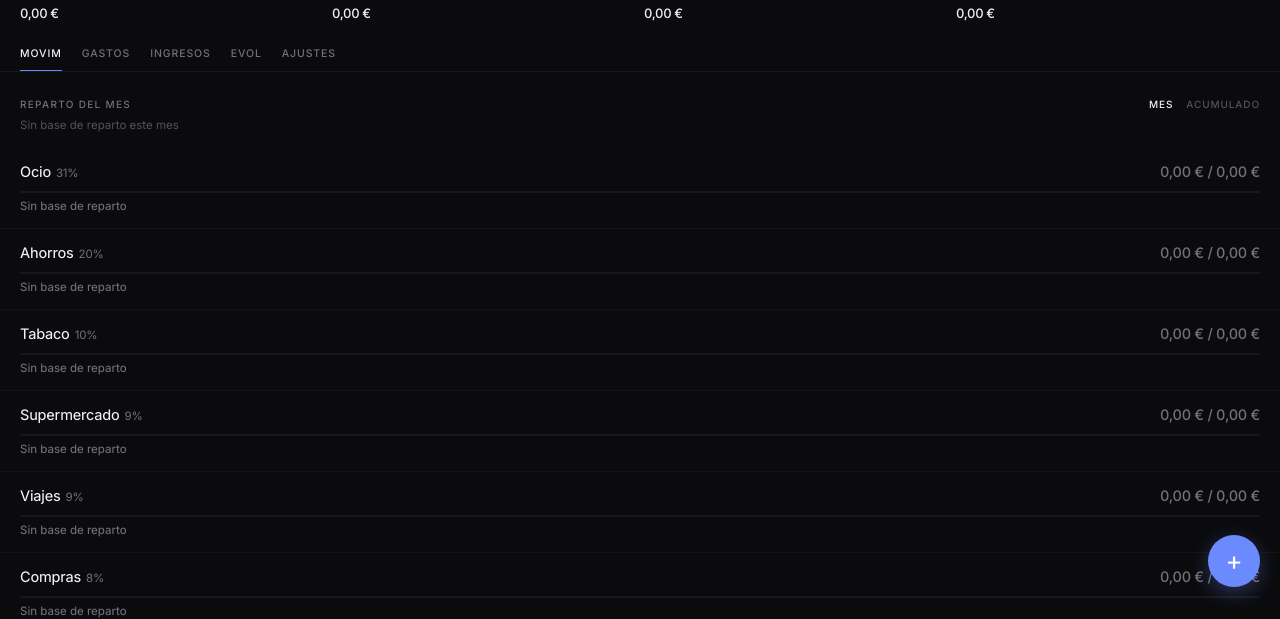
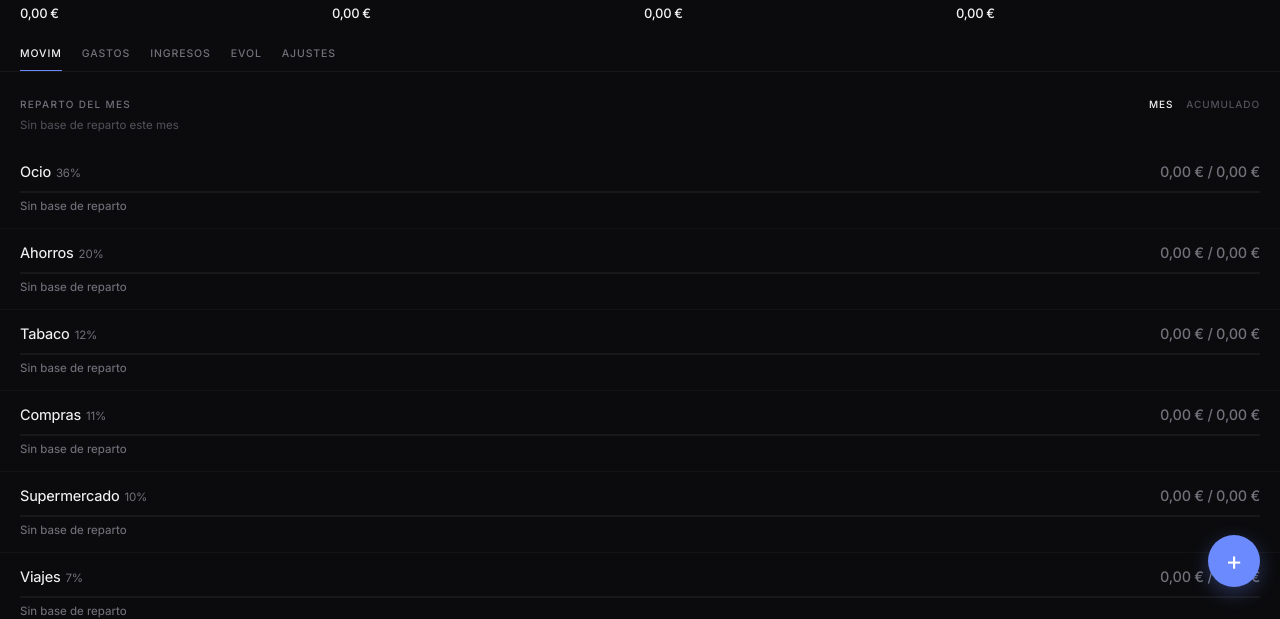
Before and after one commit to chalsmayo/finanzas-chals, a plain HTML site: page App Finanzas.html in a window 1280 px wide. Shown: the part 187-806 px from the top of the page. Drawn offline with nearby package versions, Linux system fonts and the light colour scheme.

Commit message:
Porcentajes ajustados a la realidad

```diff
--- a/App Finanzas.html
+++ b/App Finanzas.html
@@ -249,7 +249,7 @@ const CL=["#6b8afd","#8aa2ff","#a7b8ff","#5d6b8f","#7d8aa8","#9aa4bc","#4ade80",
 const MN=["","Enero","Febrero","Marzo","Abril","Mayo","Junio","Julio","Agosto","Septiembre","Octubre","Noviembre","Diciembre"];
 let cy,cm,flt="all",sTyp="Gasto",loc=[],sb=null,mCh=null,pChG=null,pChI=null,editingTxId=null;
 const CFIJ=["Padres","Dientes","Fondos Indexados","Suscripciones","Gym"];
-const REPDEF={"Ahorros":20,"Ocio":31,"Tabaco":10,"Supermercado":9,"Viajes":9,"Compras":8,"Transporte":8,"Ropa":7,"Formaci\u00f3n":6,"Cuidado personal":5,"Otro":3,"Regalos":2,"Apuestas":2};
+const REPDEF={"Ahorros":20,"Ocio":36,"Tabaco":12,"Compras":11,"Supermercado":10,"Viajes":7,"Transporte":6,"Ropa":6,"Cuidado personal":4,"Formaci\u00f3n":3,"Regalos":2,"Otro":2,"Apuestas":1};
 let repCfg=Object.assign({},REPDEF);
 const CEXC=["Ahorros","Fondos Indexados","Ajuste TR","Saldo anterior"];
 function esNeto(x){return CEXC.indexOf(x)<0;}
```
